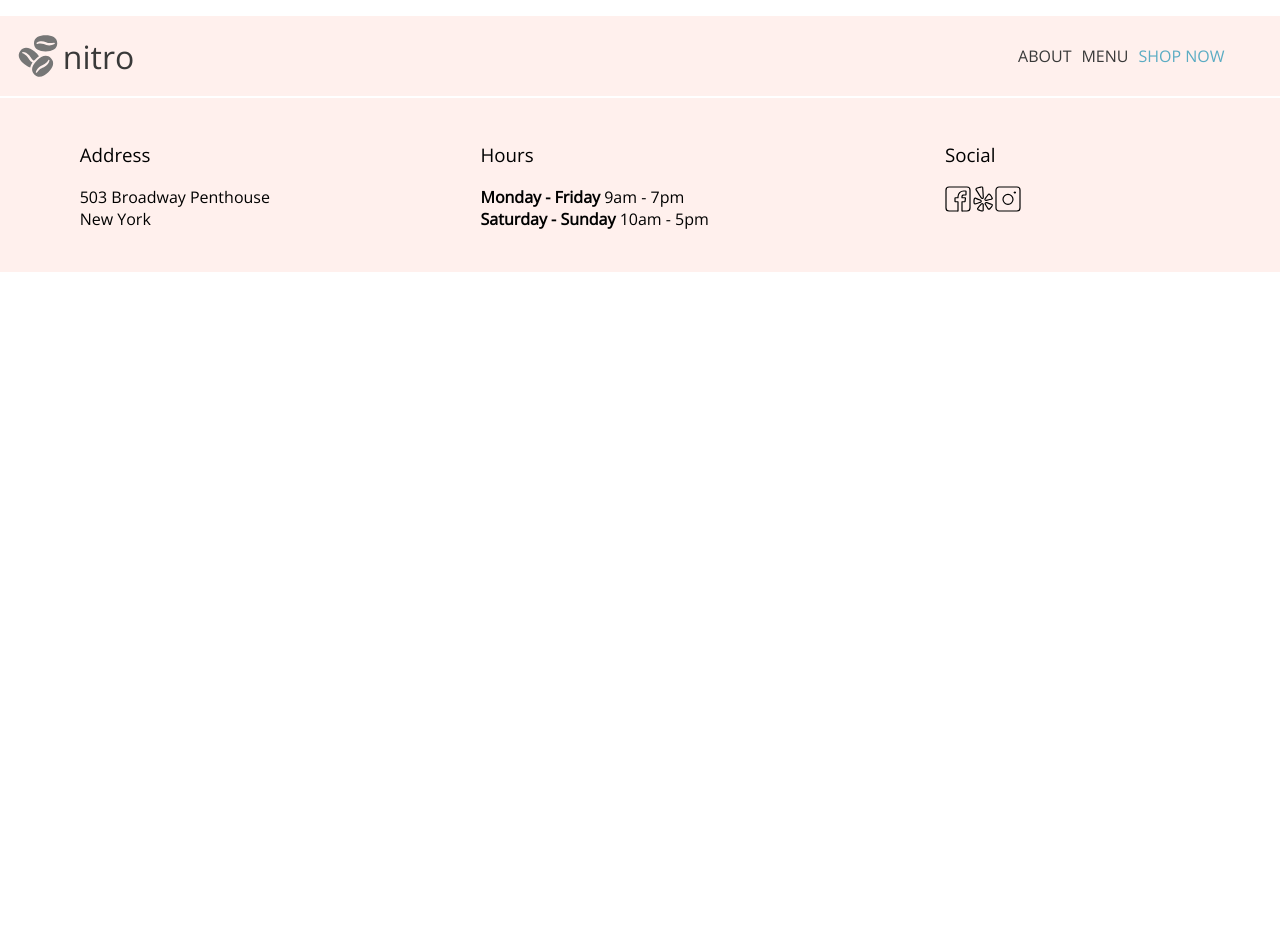
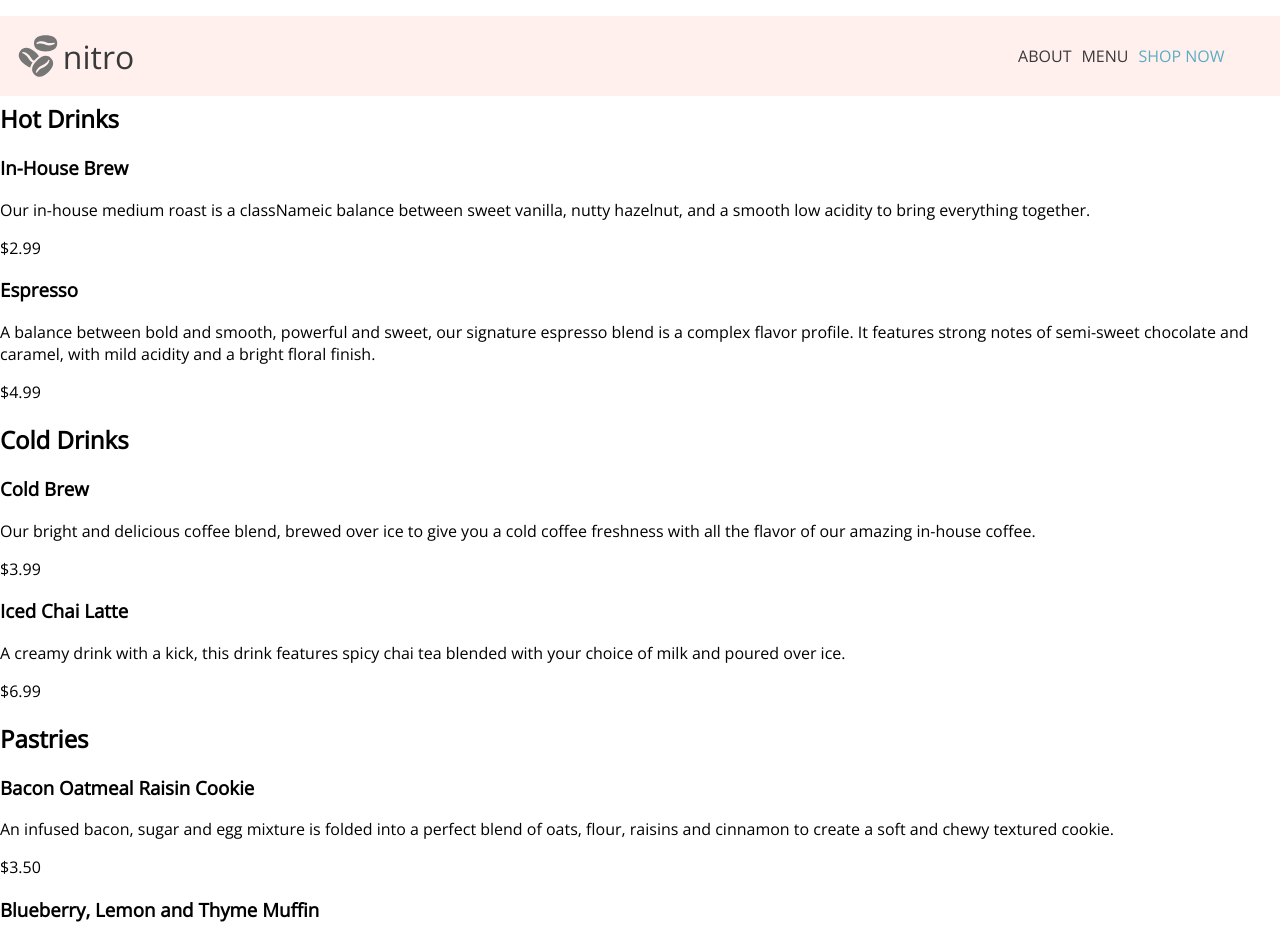
Before and after one commit to gabriellemalate/ECommerce-Site__CoffeeShop, a React (Create React App) app: page /shop in a window 1280 px wide. Shown: the top 943 px of the page. Before the commit the page ends 800 px from the top, so only its background shows below. Built offline with nearby package versions, Linux system fonts and the light colour scheme; the HTML template or start-up script is replaced by a standard one.

Commit message:
shop init

```diff
--- a/src/pages/ShopPage/ShopPage.js
+++ b/src/pages/ShopPage/ShopPage.js
@@ -24,6 +24,84 @@
                     </li>
                 </ul>
             </nav>
+
+            <section className="shop">
+                <article className="shop__category shop__category--hot">
+                    <h2 className="shop-title">Hot Drinks</h2>
+                    <article className="hot__hot-items">
+                        <article className="shop-item">
+                            <h3 className="shop-item__name"> In-House Brew</h3>
+                            <p className="shop-item__par">
+                                Our in-house medium roast is a classNameic balance between sweet
+                                vanilla, nutty hazelnut, and a smooth low acidity to bring
+                                everything together.
+                            </p>
+                            <p className="shop-item__price">$2.99</p>
+                        </article>
+                        <article className="shop-item">
+                            <h3 className="shop-item__name">
+                                Espresso</h3>
+                            <p className="shop-item__par">
+                                A balance between bold and smooth, powerful and sweet, our
+                                signature espresso blend is a complex flavor profile. It features
+                                strong notes of semi-sweet chocolate and caramel, with mild
+                                acidity and a bright floral finish.
+                            </p>
+                            <p className="shop-item__price">$4.99</p>
+                        </article>
+                    </article>
+                </article>
+
+                <article className="shop__category shop__category--cold" id="coldDrinks">
+                    <h2>Cold Drinks</h2>
+                    <article className="cold__coldItems">
+                        <article className="shop-item">
+                            <h3 className="shop-item__name">
+                                Cold Brew</h3>
+                            <p className="shop-item__par">
+                                Our bright and delicious coffee blend, brewed over ice to give you
+                                a cold coffee freshness with all the flavor of our amazing
+                                in-house coffee.
+                            </p>
+                            <p className="shop-item__price">$3.99</p>
+                        </article>
+                        <article className="shop-item">
+                            <h3 className="shop-item__name">
+                                Iced Chai Latte</h3>
+                            <p className="shop-item__par">
+                                A creamy drink with a kick, this drink features spicy chai tea
+                                blended with your choice of milk and poured over ice.
+                            </p>
+                            <p className="shop-item__price">$6.99</p>
+                        </article>
+                    </article>
+                </article>
+
+                <article className="shop__category shop__category--food" id="pastries">
+                    <h2>Pastries</h2>
+                    <article className="food__foodItems">
+                        <article className="shop-item">
+                            <h3 className="shop-item__name">
+                                Bacon Oatmeal Raisin Cookie</h3>
+                            <p className="shop-item__par">
+                                An infused bacon, sugar and egg mixture is folded into a perfect
+                                blend of oats, flour, raisins and cinnamon to create a soft and
+                                chewy textured cookie.
+                            </p>
+                            <p className="shop-item__price">$3.50</p>
+                        </article>
+                        <article className="shop-item">
+                            <h3 className="shop-item__name">
+                                Blueberry, Lemon and Thyme Muffin</h3>
+                            <p className="shop-item__par">
+                                Tart and sweet, this classNameic blueberry and lemon combination comes
+                                with an earthy twist.
+                            </p>
+                            <p className="shop-item__price">$2.50</p>
+                        </article>
+                    </article>
+                </article>
+            </section>
         </>
     );
 }
```
